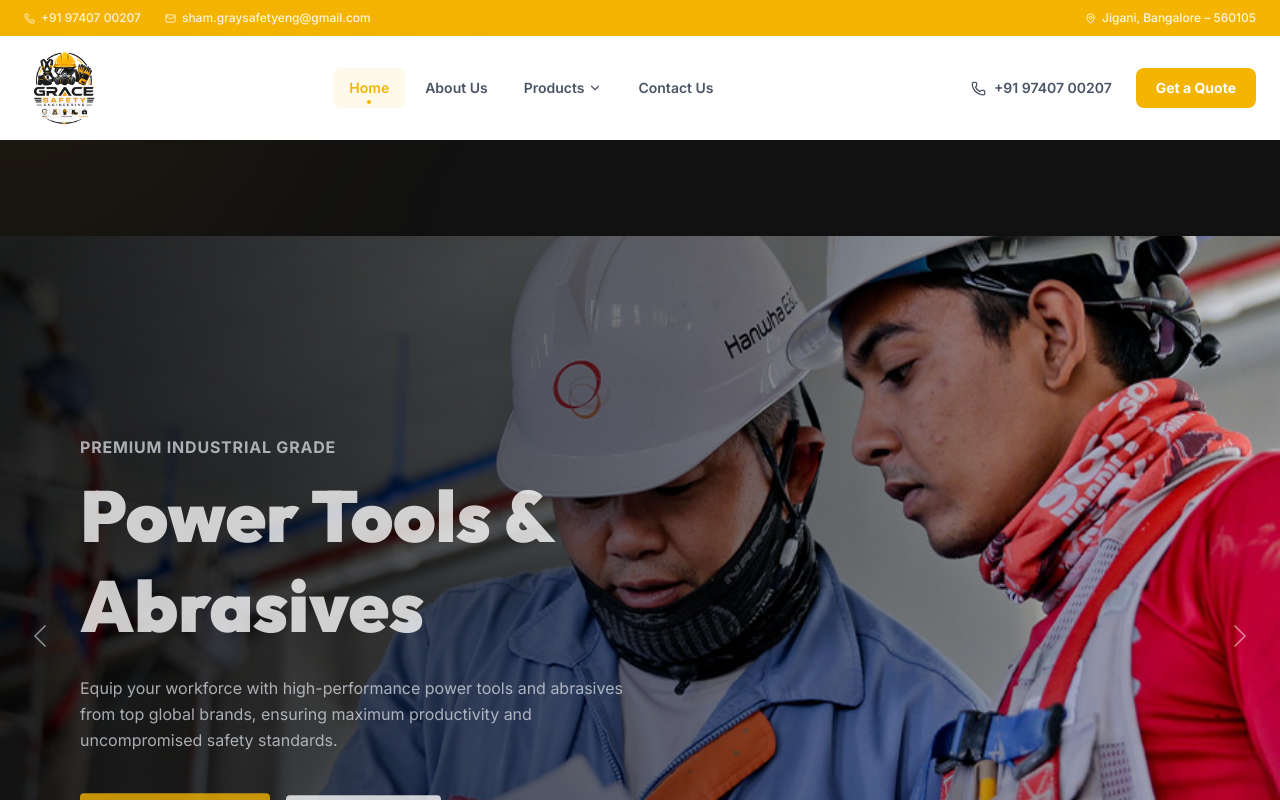
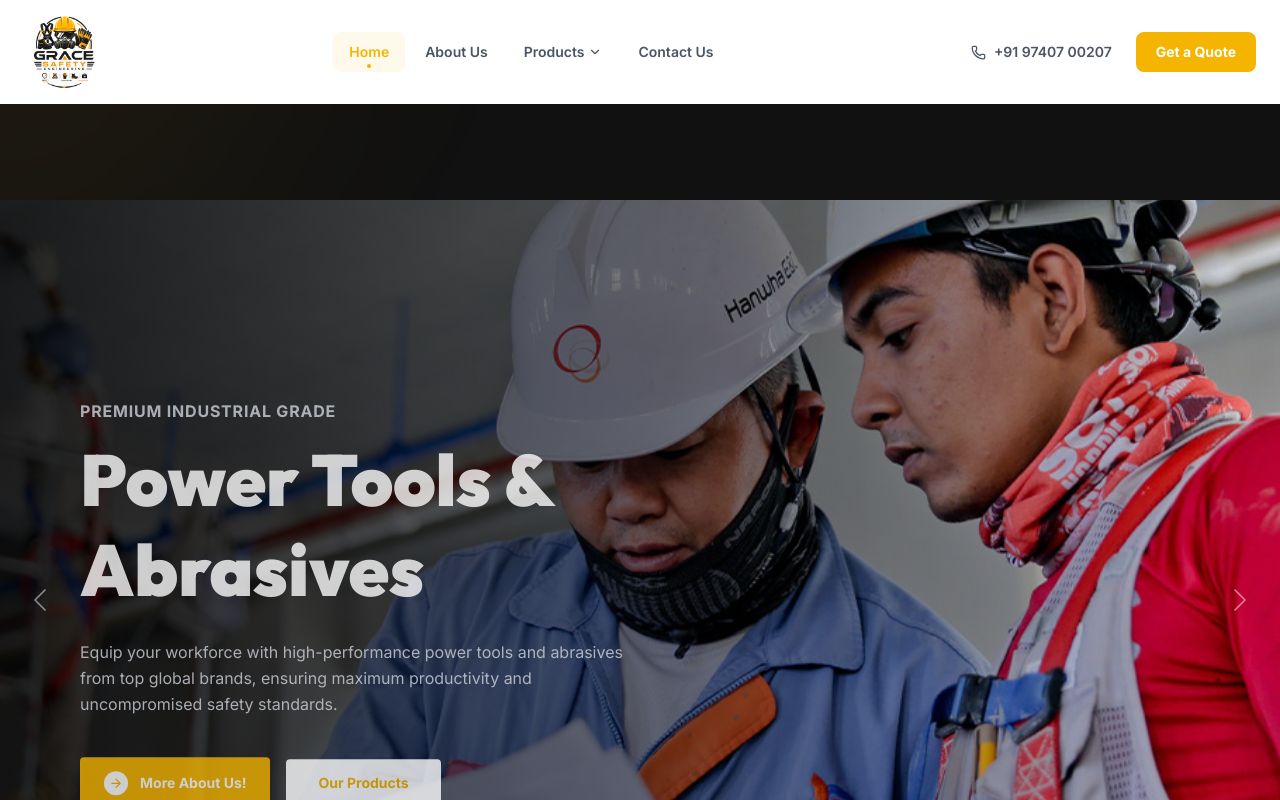
Before and after one commit to Khushbu-github/Grace-Safety-Engineering, a React (Vite) app: page / in a window 1280 px wide. Shown: the top 800 px of the page. Built offline with nearby package versions, Linux system fonts and the light colour scheme.

Commit message:
theme changed

```diff
--- a/src/components/common/Navbar.jsx
+++ b/src/components/common/Navbar.jsx
@@ -35,35 +35,7 @@ const Navbar = () => {
 
   return (
     <>
-      {/* ── Top info strip ── */}
-      <AnimatePresence>
-        {!isScrolled && (
-          <motion.div
-            initial={{ height: 36, opacity: 1 }}
-            exit={{ height: 0, opacity: 0 }}
-            transition={{ duration: 0.3 }}
-            className="bg-primary overflow-hidden"
-          >
-            <div className="container mx-auto px-6 h-9 flex items-center justify-between">
-              <div className="flex items-center gap-6 text-white/90 text-xs font-medium">
-                <a href="tel:+919740700207" className="flex items-center gap-1.5 hover:text-white transition-colors">
-                  <Phone size={11} />
-                  +91 97407 00207
-                </a>
-                <a href="mailto:sham.graysafetyeng@gmail.com" className="hidden sm:flex items-center gap-1.5 hover:text-white transition-colors">
-                  <Mail size={11} />
-                  sham.graysafetyeng@gmail.com
-                </a>
-              </div>
-              <div className="flex items-center gap-1.5 text-white/90 text-xs font-medium">
-                <MapPin size={11} />
-                <span className="hidden md:block">Jigani, Bangalore – 560105</span>
-                <span className="md:hidden">Bangalore</span>
-              </div>
-            </div>
-          </motion.div>
-        )}
-      </AnimatePresence>
+
 
       {/* ── Main navbar ── */}
       <nav
```
